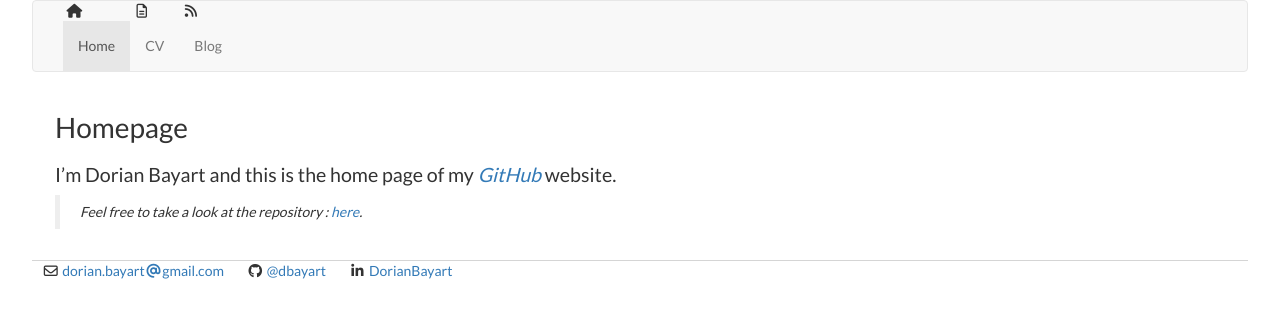
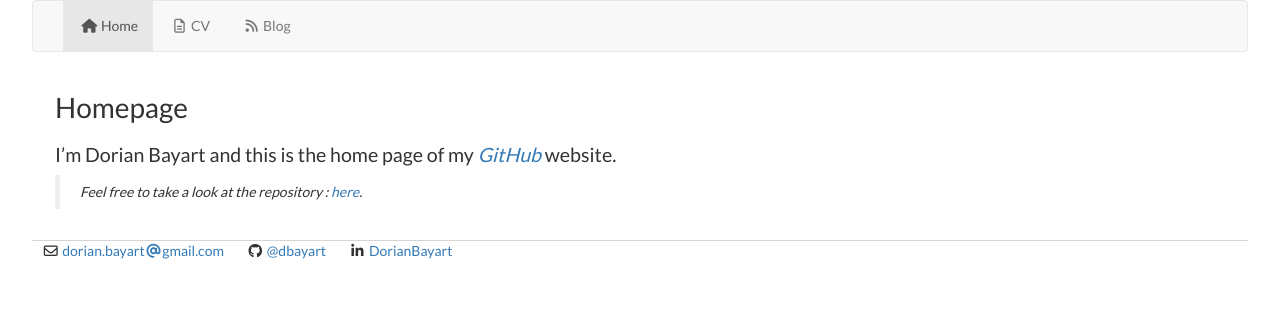
Before and after one commit to dorianbayart/dorianbayart.github.io, a Jekyll site: the page built from index.md, in a window 1280 px wide. Shown: the top 318 px of the page. Built offline with Jekyll 4.4.1, drawn with Linux system fonts in a browser that asks for light colours; nearby versions of some CDN libraries.

Commit message:
Update default.html

```diff
--- a/_layouts/default.html
+++ b/_layouts/default.html
@@ -17,13 +17,13 @@
 	</head>
 	<body>
 		<nav id="nav" class="navbar navbar-default">
-		<div class="container-fluid"><div id="navbar" class="navbar-collapse collapse" aria-expanded="false" style="">
+		<div class="container-fluid"><div id="navbar" class="navbar-collapse" aria-expanded="false" style="">
 		<ul class="nav navbar-nav">
 			{% assign current = page.url %}
-			<li {% if current == '/' %}class='active'{% endif %}>&nbsp;<i class="fa fa-home fa-fw"></i>&nbsp;<a href="/index.html">Home</a></li>
-			<!--<li {% if current[1] == 'about' %}class='active'{% endif %}>&nbsp;<a href="/about">&nbsp;About</a></li>-->
-			<li {% if current == '/cv/' %}class='active'{% endif %}>&nbsp;<i class="fa fa-file-text-o fa-fw"></i>&nbsp;<a href="/cv">CV</a></li>
-			<li {% if current == '/blog/' %}class='active'{% endif %}>&nbsp;<i class="fa fa-rss fa-fw"></i>&nbsp;<a href="/blog">Blog</a></li>
+			<li {% if current == '/' %}class='active'{% endif %}><a href="/index.html">&nbsp;<i class="fa fa-home fa-fw"></i>&nbsp;Home</a></li>
+			<!--<li {% if current[1] == 'about' %}class='active'{% endif %}><a href="/about">&nbsp;About</a></li>-->
+			<li {% if current == '/cv/' %}class='active'{% endif %}><a href="/cv">&nbsp;<i class="fa fa-file-text-o fa-fw"></i>&nbsp;CV</a></li>
+			<li {% if current == '/blog/' %}class='active'{% endif %}><a href="/blog">&nbsp;<i class="fa fa-rss fa-fw"></i>&nbsp;Blog</a></li>
 		</ul>
 		</div></div>
 		</nav>
```
